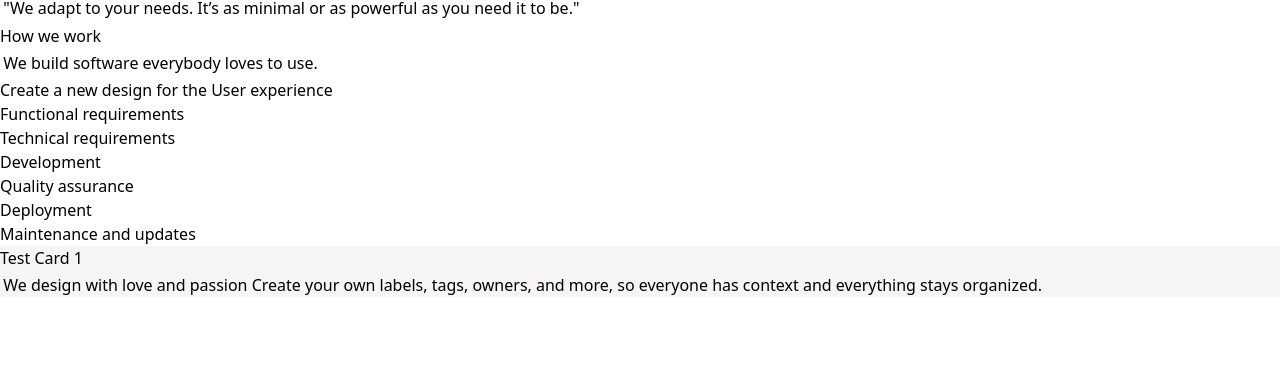
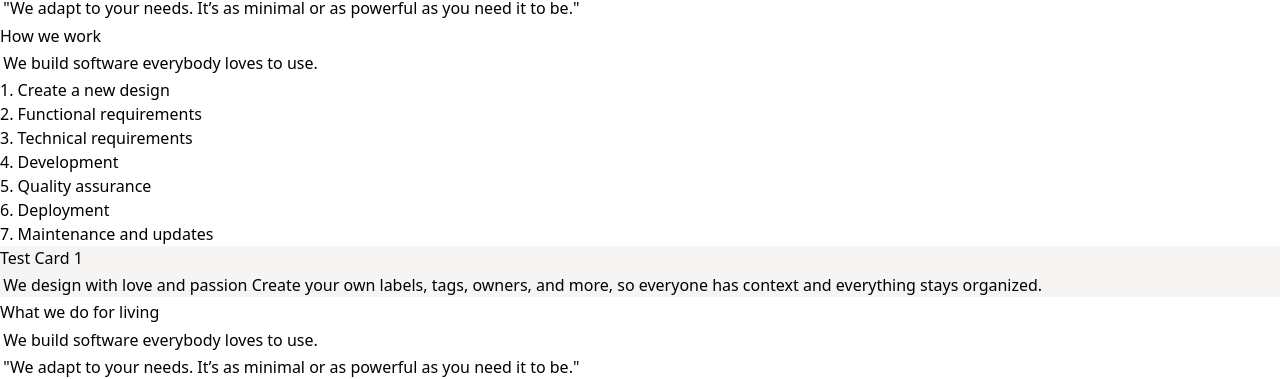
Before and after one commit to Bruslaan/agencysv, a SvelteKit app: page / in a window 1280 px wide. Shown: the part 607-986 px from the top of the page. Before the commit the page ends 907 px from the top, so only its background shows below. Built offline with nearby package versions, Linux system fonts and the light colour scheme.

Commit message:
stepper component is more performant

```diff
--- a/src/components/Card.svelte
+++ b/src/components/Card.svelte
@@ -14,6 +14,8 @@
 	</div>
 
 	{#if image}
-		<img class="max-h-56 bg-contain" src={image} alt="" />
+		<div class="max-h-56 bg-contain overflow-hidden">
+			<img class=" " src={image} alt="" />
+		</div>
 	{/if}
 </div>
--- a/src/components/howwework.svelte
+++ b/src/components/howwework.svelte
@@ -3,56 +3,65 @@
 	let y = 0;
 	let element;
 	let currentIndex = 0;
+	let children;
 	const exampleContent = [
 		{
 			title: 'Test Card 1',
-			image: 'https://picsum.photos/200/301'
+			image: 'https://picsum.photos/200/301',
+			step: '1. Create a new design'
 		},
 		{
 			title: 'Test Card 2',
-			image: 'https://picsum.photos/200/302'
+			image: 'https://picsum.photos/200/302',
+			step: '2. Functional requirements'
 		},
 		{
 			title: 'Test Card 3',
-			image: 'https://picsum.photos/200/303'
+			image: 'https://picsum.photos/200/303',
+			step: '3. Technical requirements'
 		},
 		{
 			title: 'Test Card 4',
-			image: 'https://picsum.photos/200/304'
+			image: 'https://picsum.photos/200/304',
+			step: '4. Development'
 		},
 		{
 			title: 'Test Card 5',
-			image: 'https://picsum.photos/200/305'
+			image: 'https://picsum.photos/200/305',
+			step: '5. Quality assurance'
 		},
 		{
 			title: 'Test Card 6',
-			image: 'https://picsum.photos/200/306'
+			image: 'https://picsum.photos/200/306',
+			step: '6. Deployment'
 		},
 		{
 			title: 'Test Card 7',
-			image: 'https://picsum.photos/200/306'
+			image: 'https://picsum.photos/200/306',
+			step: '7. Maintenance and updates'
 		}
 	];
-	let audio;
-	const setActive = (y, element) => {
-		if (!element) return;
-		const children = element.children;
-
+	const setActive = (y) => {
+		if (!children) return;
 		for (var i = 0; i < children.length; i++) {
 			var element = children[i];
-			// Do stuff
 			if (element.offsetTop + element.offsetHeight - window.innerHeight / 2 < y) {
-				element.classList.add('text-gray-900');
-				currentIndex = i;
+				if (currentIndex < i) {
+					currentIndex = i;
+				}
 			} else {
-				element.classList.remove('text-gray-900');
+				if (currentIndex > i) {
+					currentIndex = i;
+				}
 			}
 		}
 	};
 
 	$: {
-		setActive(y, element);
+		setActive(y);
 	}
+
+	$: children = element?.children;
 </script>
 
 <section id="howwework" class="max-w-6xl mx-auto min-h-screen p-7">
@@ -61,20 +70,15 @@
 		We build software everybody loves to use.
 	</p>
 
-	<audio bind:this={audio} id="beep" src="https://amie.so/audio/scrollwheel.mp3" />
 	<div class="md:flex gap-5">
 		<div
 			bind:this={element}
 			id="track"
 			class="md:w-1/2  h-[200vh] flex flex-col justify-between  text-4xl font-bold pt-[50%] pb-[50%]"
 		>
-			<h1 class="text-gray-300">Create a new design for the User experience</h1>
-			<h1 class="text-gray-300">Functional requirements</h1>
-			<h1 class="text-gray-300">Technical requirements</h1>
-			<h1 class="text-gray-300">Development</h1>
-			<h1 class="text-gray-300">Quality assurance</h1>
-			<h1 class="text-gray-300">Deployment</h1>
-			<h1 class="text-gray-300">Maintenance and updates</h1>
+			{#each exampleContent as content, i}
+				<h1 class={currentIndex == i ? 'text-gray-900' : 'text-gray-300'}>{content.step}</h1>
+			{/each}
 		</div>
 
 		<div
--- /dev/null
+++ b/src/components/showcase.svelte
@@ -0,0 +1,12 @@
+<section id="whatwedo" class="max-w-6xl mx-auto min-h-screen p-7 ">
+	<h1 class="text-4xl md:text-6xl   font-bold ">What we do for living</h1>
+	<p class="text-2xl md:text-4xl text-gray-400 font-light">
+		We build software everybody loves to use.
+	</p>
+
+	<div class=" max-w-3xl  mx-auto mt-20">
+		<p class="text-center w-full text-2xl md:text-4xl font-serif italic">
+			"We adapt to your needs. It’s as minimal or as powerful as you need it to be."
+		</p>
+	</div>
+</section>
--- a/src/routes/+page.svelte
+++ b/src/routes/+page.svelte
@@ -3,6 +3,7 @@
 	import Header from '../components/header.svelte';
 	import Whatwedo from '../components/whatwedo.svelte';
 	import Howwework from '../components/howwework.svelte';
+	import Showcase from '../components/showcase.svelte';
 </script>
 
 <title>My Homepage</title>
@@ -11,3 +12,4 @@
 <Header />
 <Whatwedo />
 <Howwework />
+<Showcase />
```
Also changed, not shown: 1 other file (tests, documents, lock files or other folders).
